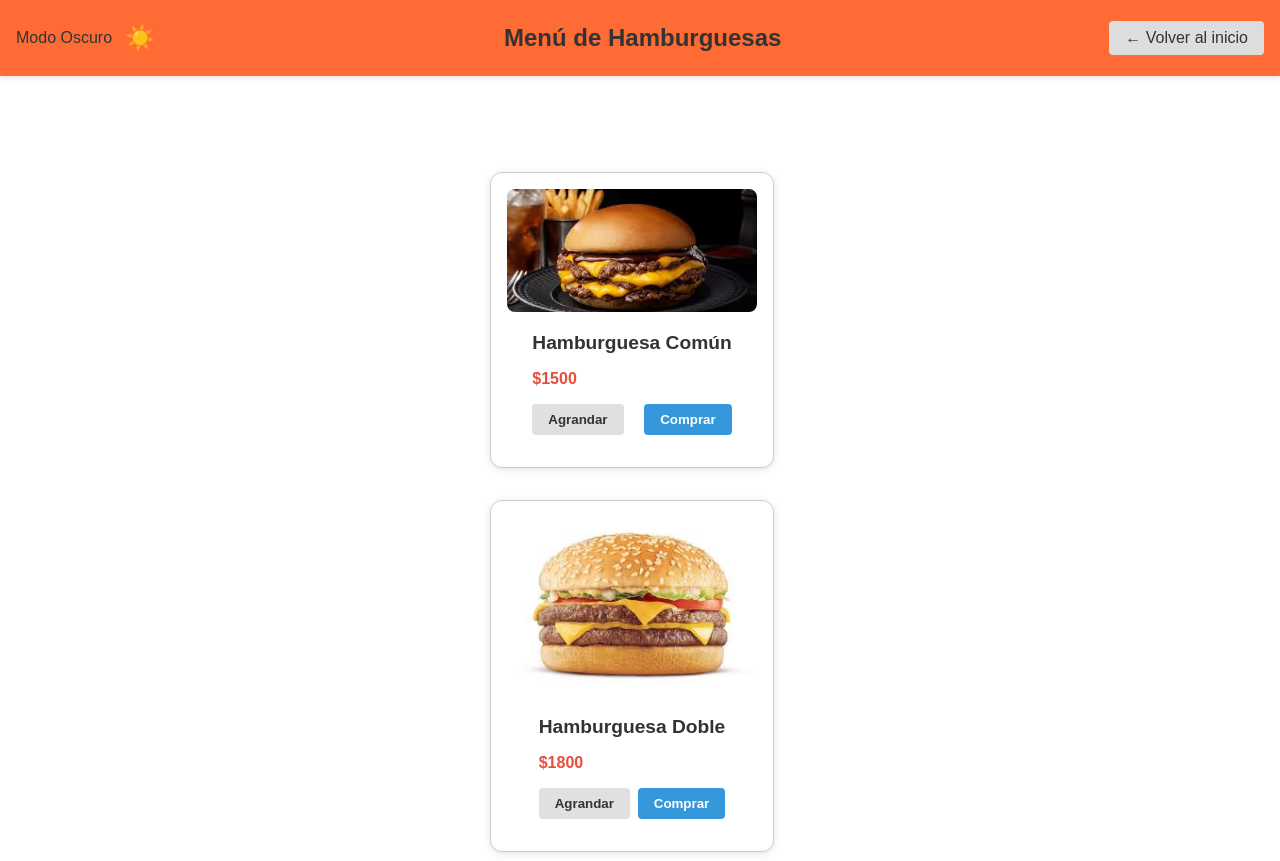
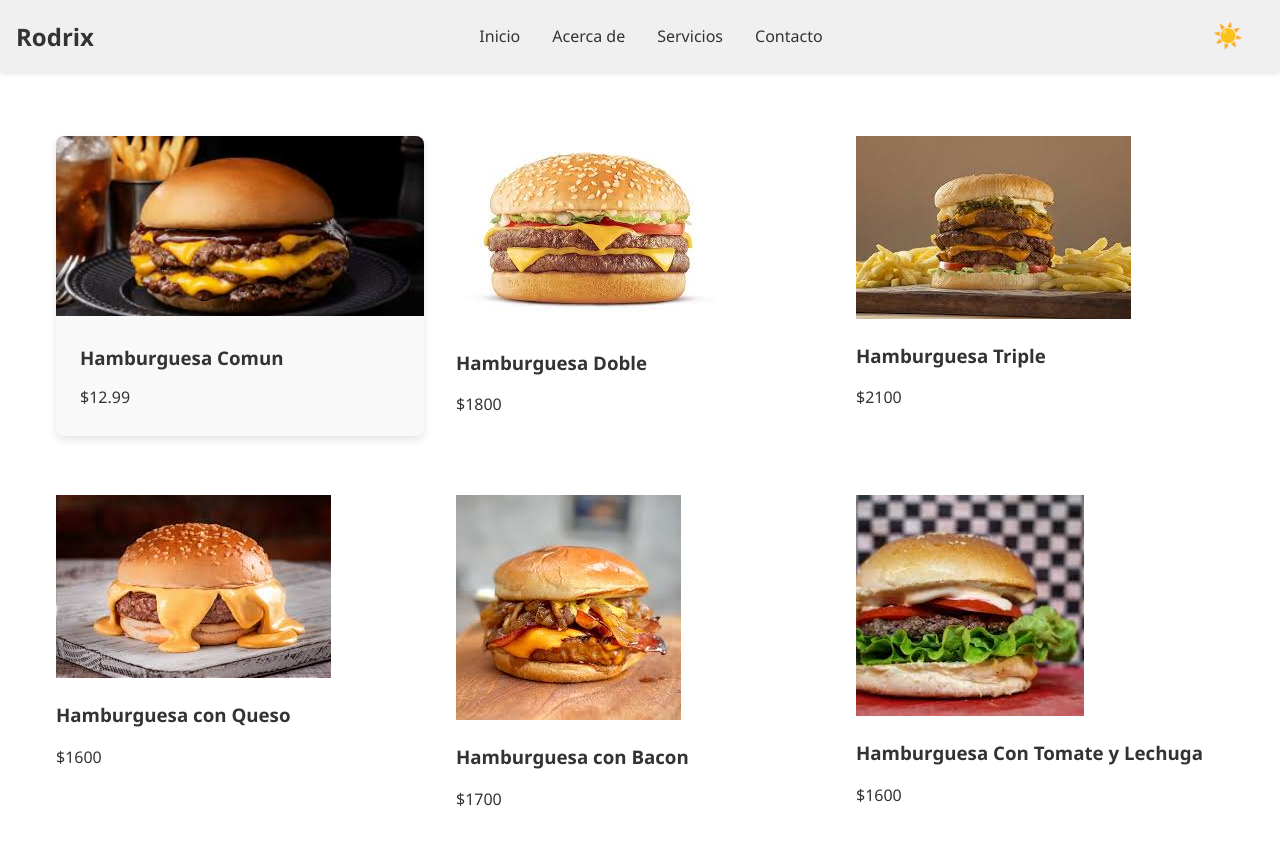
Before and after one commit to Rodrix0/Web-ordering-and-order-taking-page-Complete., a plain HTML site: page MenuComidas/MenuHambur.html in a window 1280 px wide. Shown: the top 861 px of the page. Drawn offline with Linux system fonts and the light colour scheme.

Commit message:
Se mejoror el menu de las hamburguesas ,en funcionamiento una hamburguesa nomas

```diff
--- a/MenuComidas/MenuHambur.html
+++ b/MenuComidas/MenuHambur.html
@@ -9,27 +9,33 @@
 </head>
 <body>
     <header>
-        <div class="theme-toggle">
-            <span id="theme-text">Modo Oscuro</span>
-            <button id="themeToggle" aria-label="Cambiar tema">☀️</button>
-        </div>
-        <h2>Menú de Hamburguesas</h2>
-        <a href="/Paginas_html/pagina.html" class="back-btn">← Volver al inicio</a>
+        <div class="logo">Rodrix</div>
+        <nav>
+            <a href="/Paginas_html/pagina.html">Inicio</a>
+            <a href="#">Acerca de</a>
+            <a href="/Paginas_html/sucursales.html">Servicios</a>
+                        <a href="#">Contacto</a>
+        </nav>
+        <button id="themeToggle" class="theme-toggle" aria-label="Cambiar tema">☀️</button>
     </header>
 
     <main>
         <div class="container">
-            <div class="menu-grid">
-                <div class="burger-card">
-                    <div class="burger-img">
-                        <img src="/MenuComidas/Imagenes de Comidas/Imagenes de Hambur/HamburComun.jpg" alt="Hamburguesa Común">
-                    </div>
-                    <div class="burger-info">
-                        <h3 class="burger-name">Hamburguesa Común</h3>
-                        <p class="burger-price">$1500</p>
+            <div class="cards">
+                <!-- Hamburguesa 1 -->
+                <div class="card">
+                    <img src="/MenuComidas/Imagenes de Comidas/Imagenes de Hambur/HamburComun.jpg" alt="Hamburguesa Clásica" class="card-image">
+                    <div class="card-content">
+                        <h3>Hamburguesa Comun</h3>
+                        <p>$12.99</p>
+                        <div class="card-description">
+                            Una deliciosa hamburguesa con carne de res a la parrilla, queso cheddar,
+                            lechuga fresca, tomate, cebolla roja y nuestra salsa especial,
+                            servida en un pan artesanal tostado.
+                        </div>
                         <div class="actions">
-                            <button class="btn btn-secondary" onclick="showUpgradeModal('Hamburguesa Común')">Agrandar</button>
-                            <button class="btn btn-primary" onclick="showBuyModal('Hamburguesa Común')">Comprar</button>
+                            <button class="btn btn-secondary" onclick="showUpgradeModal('Hamburguesa Doble')">Agrandar</button>
+                            <button class="btn btn-primary" onclick="showBuyModal('Hamburguesa Doble')">Comprar</button>
                         </div>
                     </div>
                 </div>
--- a/Pagina_config/configMenuComida.css
+++ b/Pagina_config/configMenuComida.css
@@ -1,27 +1,18 @@
 :root {
     --background-color: #ffffff;
     --text-color: #333333;
-    --header-bg: #ff6b35;
+    --header-bg: #f0f0f0;
     --card-bg: #f9f9f9;
     --border-color: #dddddd;
     --shadow-color: rgba(0, 0, 0, 0.1);
     --transition: all 0.3s ease;
-    --btn-primary: #ff6b35;
-    --btn-secondary: #f0f0f0;
-    --btn-text: white;
-    --btn-secondary-text: #333;
-    --header-text: white;
 }
 
 body.dark-mode {
     --background-color: #121212;
     --text-color: #e0e0e0;
-    --header-bg: #d1551e;
+    --header-bg: #1e1e1e;
     --card-bg: #2d2d2d;
     --border-color: #444444;
     --shadow-color: rgba(0, 0, 0, 0.3);
-    --btn-primary: #d1551e;
-    --btn-secondary: #3d3d3d;
-    --btn-text: #e0e0e0;
-    --btn-secondary-text: #e0e0e0;
 }
--- a/Pagina_config/stylesMenuComida.css
+++ b/Pagina_config/stylesMenuComida.css
@@ -1,40 +1,17 @@
  /* Estilos base y variables */
- :root {
-    --header-bg: #f8f9fa;
-    --background-color: #ffffff;
-    --text-color: #333333;
-    --shadow-color: rgba(0, 0, 0, 0.1);
-    --border-color: #e9ecef;
-    --transition: all 0.3s ease;
-}
-
-body.dark-mode {
-    --header-bg: #1e1e1e;
-    --background-color: #121212;
-    --text-color: #f0f0f0;
-    --shadow-color: rgba(0, 0, 0, 0.5);
-    --border-color: #2a2a2a;
-}
-
-/* Estilos generales */
-body {
-    font-family: 'Arial', sans-serif;
+ body {
+    font-family: 'Segoe UI', Tahoma, Geneva, Verdana, sans-serif;
     margin: 0;
     padding: 0;
     background-color: var(--background-color);
     color: var(--text-color);
     transition: var(--transition);
-    min-height: 100vh;
-    display: flex;
-    flex-direction: column;
 }
 
-/* Estilos de la cabecera */
 header {
     background-color: var(--header-bg);
     padding: 1rem;
     display: flex;
-    flex-wrap: wrap;
     justify-content: space-between;
     align-items: center;
     box-shadow: 0 2px 5px var(--shadow-color);
@@ -46,22 +23,62 @@ header {
     font-weight: bold;
 }
 
-h1, h2 {
-    margin: 0.5rem 0;
+.theme-toggle {
+    background: none;
+    border: none;
+    cursor: pointer;
+    font-size: 1.5rem;
+    padding: 5px;
+    border-radius: 50%;
+    display: flex;
+    align-items: center;
+    justify-content: center;
+    width: 40px;
+    height: 40px;
     transition: var(--transition);
 }
 
-.back-btn {
+.theme-toggle:hover {
+    background-color: var(--border-color);
+}
+
+nav {
+    display: flex;
+    gap: 1rem;
+}
+
+nav a {
+    color: var(--text-color);
     text-decoration: none;
-    color: var(--text-color);
-    padding: 0.5rem 1rem;
+    padding: 0.5rem;
     border-radius: 4px;
-    background-color: var(--border-color);
     transition: var(--transition);
 }
 
-.back-btn:hover {
-    background-color: var(--shadow-color);
+nav a:hover {
+    background-color: var(--border-color);
+}
+
+main {
+    max-width: 1200px;
+    margin: 2rem auto;
+    padding: 0 1rem;
+}
+
+.hero {
+    text-align: center;
+    margin-bottom: 3rem;
+}
+
+.hero h1 {
+    font-size: 2.5rem;
+    margin-bottom: 1rem;
+}
+
+.hero p {
+    font-size: 1.2rem;
+    color: var(--text-color);
+    opacity: 0.8;
 }
 
 /* Estilo para botón de tema */
@@ -105,105 +122,125 @@ main {
 .container {
     padding: 2rem 1rem;
 }
+/* Tarjetas ------------------------------------------------------------------ */
 
-/* Menú de hamburguesas */
-.menu-grid {
+/* Tarjetas ------------------------------------------------------------------ */
+
+.cards {
     display: grid;
     grid-template-columns: repeat(auto-fill, minmax(300px, 1fr));
     gap: 2rem;
-    margin-top: 2rem;
 }
 
-.burger-card {
-    display: flex;
-    flex-direction: column;
-    align-items: center;
-    width: 250px;
-    border: 1px solid #ccc;
-    border-radius: 12px;
-    padding: 16px;
-    box-shadow: 0 2px 8px rgba(0,0,0,0.1);
-    background-color: white;
+.card {
+    background-color: var(--card-bg);
+    border-radius: 8px;
+    overflow: hidden;
+    box-shadow: 0 4px 8px var(--shadow-color);
+    transition: var(--transition);
+    height: 300px;
+    position: relative;
 }
 
-.burger-card:hover {
+.card:hover {
     transform: translateY(-5px);
+    box-shadow: 0 8px 16px var(--shadow-color);
+    height: auto;
+    min-height: 450px;
+    z-index: 10;
 }
 
-
-.burger-img img {
+.card-image {
     width: 100%;
-    height: auto;
-    border-radius: 8px;
+    height: 180px;
     object-fit: cover;
 }
 
-.burger-info {
-    padding: 1rem;
+.card-content {
+    padding: 1.5rem;
 }
 
-.burger-name {
+.card h3 {
     margin-top: 0;
-    margin-bottom: 0.5rem;
-    font-size: 1.2rem;
+    margin-bottom: 10px;
 }
 
-.burger-price {
-    font-weight: bold;
-    color: #e74c3c;
-    margin-bottom: 1rem;
+.card-description {
+    margin-top: 10px;
+    max-height: 0;
+    overflow: hidden;
+    opacity: 0;
+    transition: max-height 0.3s ease, opacity 0.3s ease;
 }
 
+.card:hover .card-description {
+    max-height: 500px;
+    opacity: 1;
+}
+
+/* Botones de acción */
 .actions {
+    margin-top: 15px;
     display: flex;
-    justify-content: space-between;
+    gap: 10px;
+    opacity: 0;
+    transition: opacity 0.3s ease;
+}
+
+.card:hover .actions {
+    opacity: 1;
 }
 
 .btn {
-    padding: 0.5rem 1rem;
+    padding: 8px 16px;
     border: none;
     border-radius: 4px;
     cursor: pointer;
     font-weight: bold;
-    transition: background-color 0.3s;
+    transition: all 0.3s ease;
+    font-size: 0.9rem;
 }
 
 .btn-primary {
-    background-color: #3498db;
+    background-color: var(--primary-color, #e74c3c);
     color: white;
 }
 
 .btn-primary:hover {
-    background-color: #2980b9;
+    background-color: var(--primary-hover, #c0392b);
+    transform: translateY(-2px);
 }
 
 .btn-secondary {
-    background-color: #e0e0e0;
-    color: #333;
+    background-color: var(--secondary-color, #3498db);
+    color: white;
 }
 
 .btn-secondary:hover {
-    background-color: #ccc;
+    background-color: var(--secondary-hover, #2980b9);
+    transform: translateY(-2px);
 }
 
-/* Modales */
+/* Estilos para modales */
 .modal {
     display: none;
     position: fixed;
-    z-index: 1000;
+    z-index: 100;
     left: 0;
     top: 0;
     width: 100%;
     height: 100%;
-    background-color: rgba(0, 0, 0, 0.7);
+    overflow: auto;
+    background-color: rgba(0, 0, 0, 0.5);
 }
 
 .modal-content {
-    background-color: var(--background-color);
-    margin: 10% auto;
+    background-color: var(--card-bg);
+    margin: 15% auto;
     padding: 20px;
     border-radius: 8px;
-    box-shadow: 0 4px 8px var(--shadow-color);
+    box-shadow: 0 5px 15px var(--shadow-color);
+    width: 60%;
     max-width: 500px;
     position: relative;
     transition: var(--transition);
@@ -212,22 +249,25 @@ main {
 .close {
     position: absolute;
     right: 20px;
-    top: 10px;
+    top: 15px;
     font-size: 28px;
     font-weight: bold;
     cursor: pointer;
 }
 
 .option-list {
-    margin: 1.5rem 0;
+    margin: 20px 0;
 }
 
 .option {
     display: flex;
     justify-content: space-between;
-    margin-bottom: 10px;
-    padding-bottom: 10px;
+    padding: 10px 0;
     border-bottom: 1px solid var(--border-color);
+}
+
+.option:last-child {
+    border-bottom: none;
 }
 
 .modal-buttons {
@@ -235,6 +275,43 @@ main {
     justify-content: flex-end;
     gap: 10px;
     margin-top: 20px;
+}
+
+/* Variables adicionales de tema */
+:root {
+    --primary-color: #e74c3c;
+    --primary-hover: #c0392b;
+    --secondary-color: #3498db;
+    --secondary-hover: #2980b9;
+}
+
+body.dark-theme {
+    --primary-color: #ff6b5b;
+    --primary-hover: #ff4533;
+    --secondary-color: #4fa3e0;
+    --secondary-hover: #3a8bbd;
+}
+
+/* Asegurarse de que los botones sean visibles en móvil */
+@media (max-width: 768px) {
+    .card {
+        height: auto;
+        min-height: 400px;
+    }
+
+    .card-description {
+        max-height: 500px;
+        opacity: 1;
+    }
+
+    .actions {
+        opacity: 1;
+    }
+
+    .modal-content {
+        width: 90%;
+        margin: 20% auto;
+    }
 }
 
 /* Footer */
```
Also changed, not shown: MenuComidas/MenuPizzas.html (+8 -6 lines), Paginas_html/pagina.html (+2 -2 lines), MenuComidas/Imagenes de Comidas/PizzaMoza.jpg (renamed from MenuComidas/Imagenes de Comidas/Imagenes de Pizzas/PizzaMoza.jpg).
